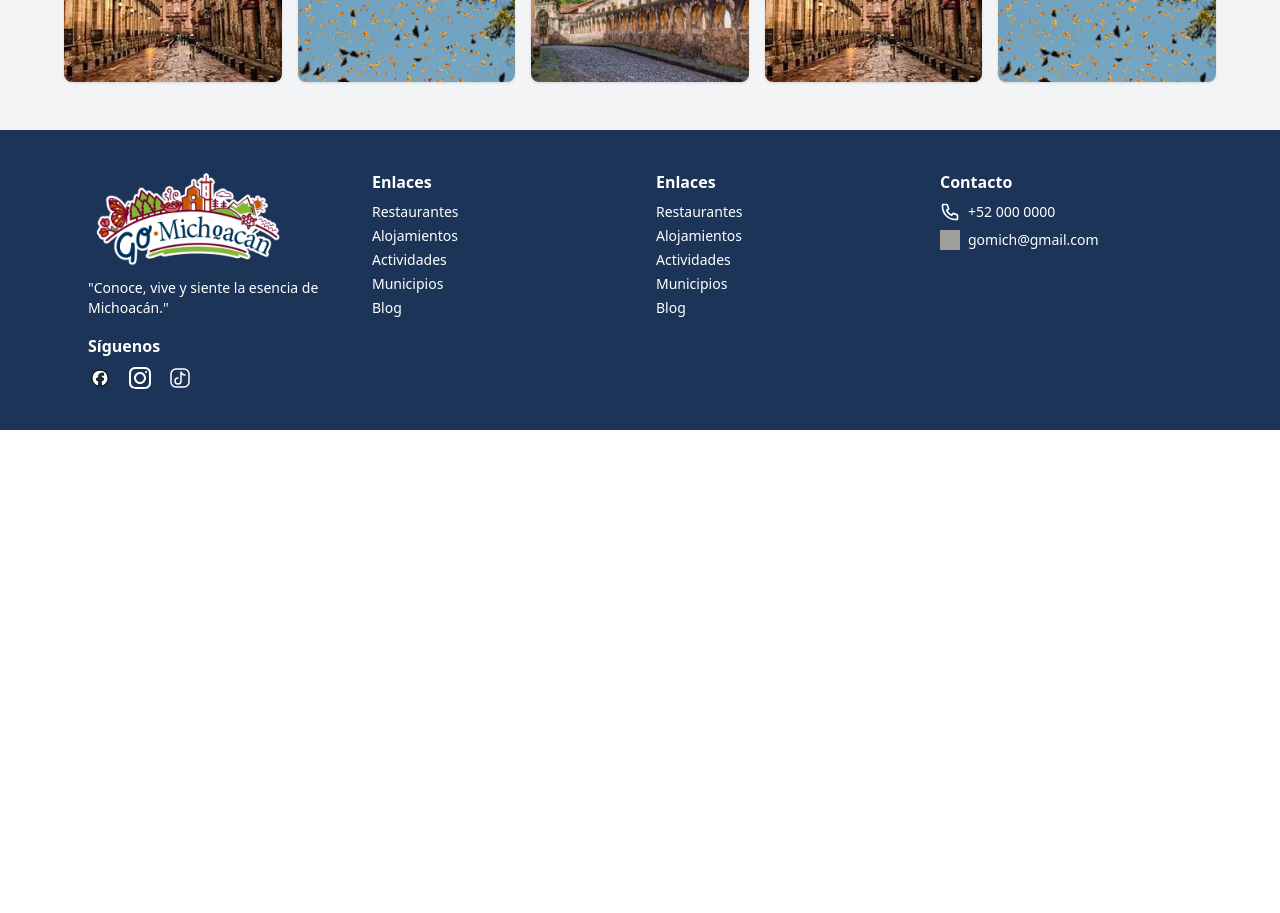
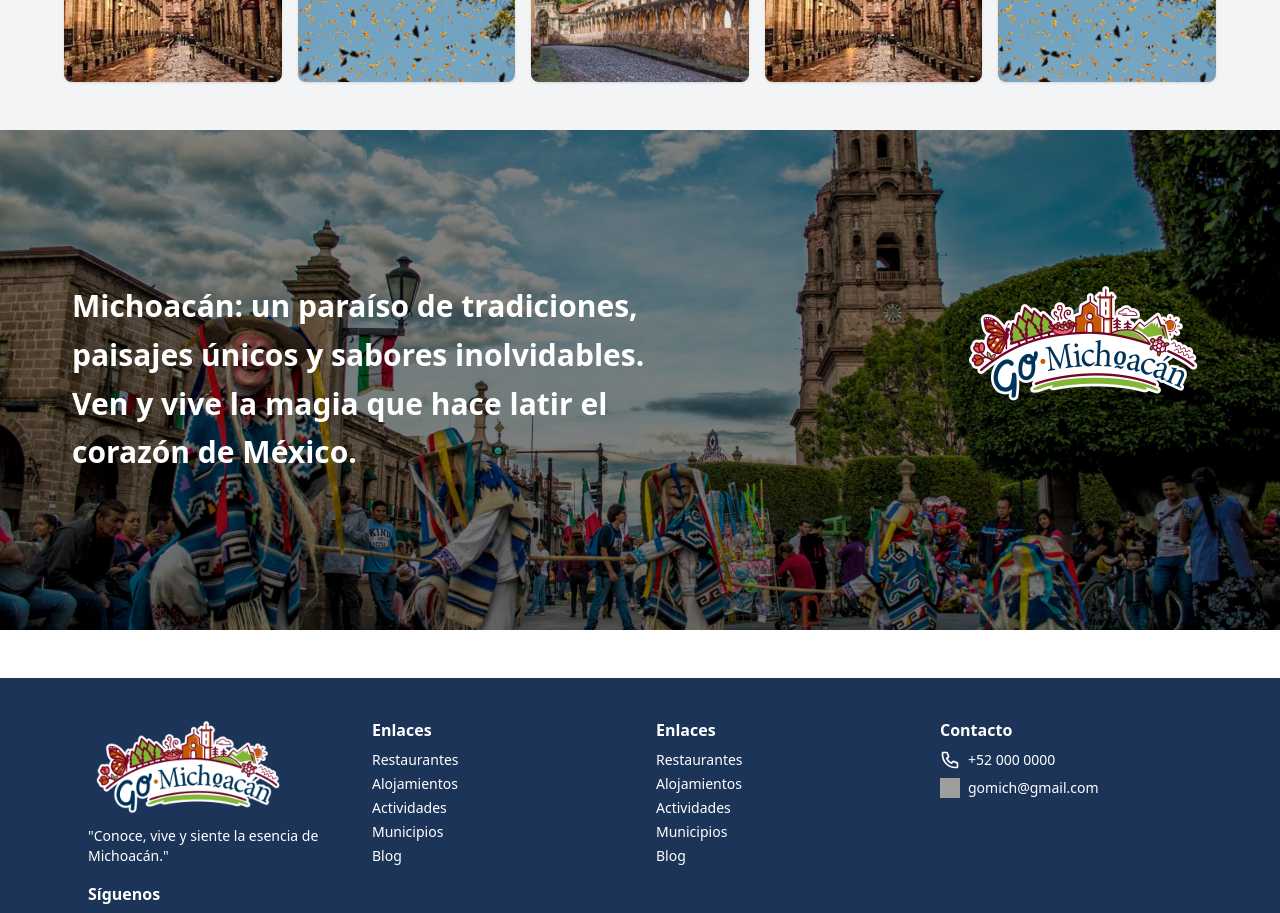
Before and after one commit to AlejandroTilin999/Ej_01, a Next.js app: page / in a window 1280 px wide. Shown: the part 4400-5313 px from the top of the page. Before the commit the page ends 4830 px from the top, so only its background shows below. Built offline with nearby package versions, Linux system fonts and the light colour scheme; grey boxes are pictures that could not be loaded.

Commit message:
Create SesionPreFooter NTQG04

```diff
--- a/app/components/UI/Galeria.js
+++ b/app/components/UI/Galeria.js
@@ -24,16 +24,14 @@ const Galeria = () => {
           {galeria.map((item, index) => (
             <div
               key={index}
-              className="relative overflow-hidden rounded-lg group transition-all duration-500 shadow-sm hover:scale-105"
+              className="relative overflow-hidden rounded-lg group transition-all duration-500 shadow-sm hover:scale-105 cursor-pointer"
             >
-              {/* Imagen */}
               <img
                 src={item.src}
                 alt={item.titulo}
                 className="w-full h-[140px] sm:h-[180px] lg:h-[200px] object-cover transition-transform duration-500 group-hover:scale-110"
               />
 
-              {/* Capa con efecto de hover (color accent) */}
               <div className="absolute inset-0 flex items-center justify-center text-white text-lg font-semibold bg-accent opacity-0 group-hover:opacity-80 transition-all duration-500">
                 {item.titulo}
               </div>
--- /dev/null
+++ b/app/components/UI/SesionPreFooter.js
@@ -0,0 +1,28 @@
+'use client'
+
+const SesionPreFooter = () => {
+  return (
+    <section className="relative w-full h-[400px] md:h-[500px] bg-primary overflow-hidden mb-12 flex items-center">
+      <img
+        src="/img/imagesGoMich/viejitos.jpg"
+        alt="Fondo Catedral Michoacán"
+        className="absolute inset-0 w-full h-full object-cover"
+      />
+      <div className="absolute inset-0 bg-black/50"></div>
+
+      <div className="relative z-10 max-w-[1200px] mx-auto px-8 py-12 flex flex-col md:flex-row items-center md:items-start justify-between w-full text-center md:text-left">
+        <p className="text-white text-lg sm:text-2xl md:text-3xl font-semibold leading-relaxed max-w-xl">
+          Michoacán: un paraíso de tradiciones, paisajes únicos y sabores inolvidables.
+          Ven y vive la magia que hace latir el corazón de México.
+        </p>
+        <img
+          src="/img/imagesGoMich/GoMichoacan.png"
+          alt="Logo Go Michoacán"
+          className="w-[200px] md:w-[250px] mt-6 md:mt-0"
+        />
+      </div>
+    </section>
+  )
+}
+
+export default SesionPreFooter
--- a/app/page.js
+++ b/app/page.js
@@ -5,6 +5,7 @@ import Eventos from "./components/UI/Eventos"
 import PueblosMagicos from "./components/UI/PueblosMagicos"
 import NoticiasRecientes from "./components/UI/NoticiasRecientes"
 import Galeria from "./components/UI/Galeria"
+import SesionPreFooter from "./components/UI/SesionPreFooter"
 
 export default function Home() {
   return (
@@ -16,6 +17,7 @@ export default function Home() {
       <PueblosMagicos />
       <NoticiasRecientes />
       <Galeria />
+      <SesionPreFooter />
     </>
   )
 }
```
